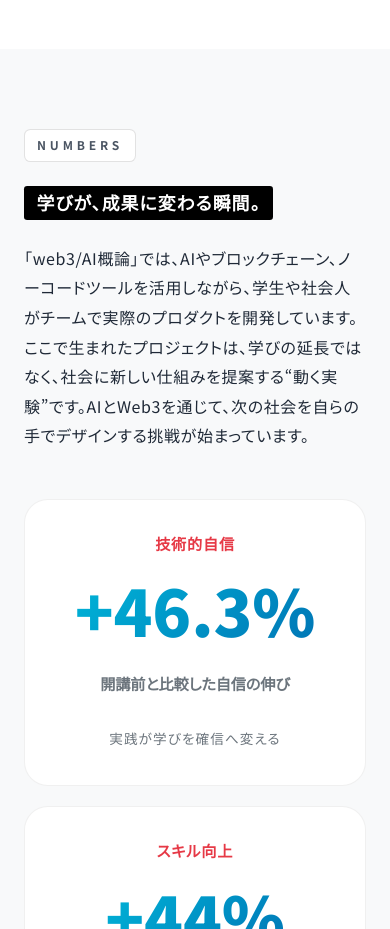
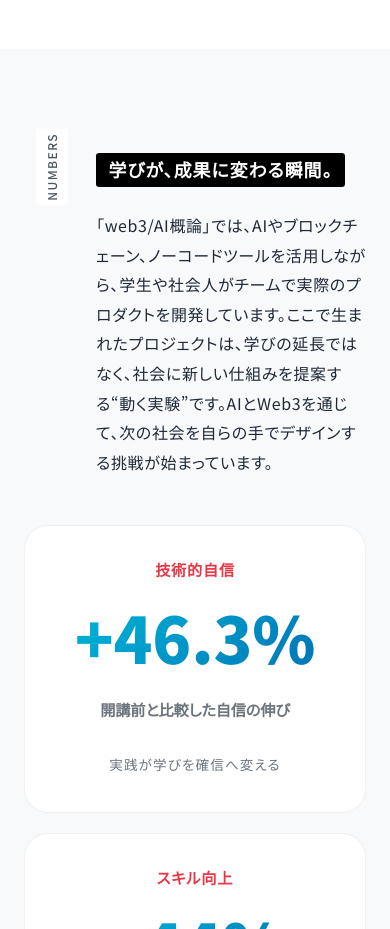
Before and after one commit to mihomihomihomihomihomihomiho/testtyt-vercel, a plain HTML site: page chibatech.html in a window 390 px wide. Shown: the part 3040-3969 px from the top of the page. Drawn offline with nearby package versions, Linux system fonts and the light colour scheme.

Commit message:
Update chibatech.html

```diff
--- a/chibatech.html
+++ b/chibatech.html
@@ -437,12 +437,12 @@
   <section id="numbersSection" class="numbers-section relative">
     <div class="left-rail hidden md:block"></div>
     <div class="container mx-auto px-6 max-w-[88rem] py-20">
-      <div class="grid grid-cols-1 lg:grid-cols-[56px_minmax(0,1fr)] gap-4 items-start mb-12">
-        <div class="hidden lg:block lg:-mt-8">
+      <div class="grid grid-cols-[56px_minmax(0,1fr)] gap-4 items-start mb-12">
+        <div class="flex justify-center lg:-mt-8">
           <div class="bg-white text-gray-600 text-xs tracking-[0.12em] px-2 py-1 rounded-sm section-label">NUMBERS</div>
         </div>
         <div class="numbers-headline space-y-6">
-          <span class="numbers-eyebrow lg:hidden">NUMBERS</span>
+          <span class="numbers-eyebrow hidden">NUMBERS</span>
           <h2 class="leading-snug text-[clamp(1.6rem,3vw,2.3rem)] font-black space-y-2">
             <span class="badge-title block w-fit">学びが、成果に変わる瞬間。</span>
           </h2>
```
